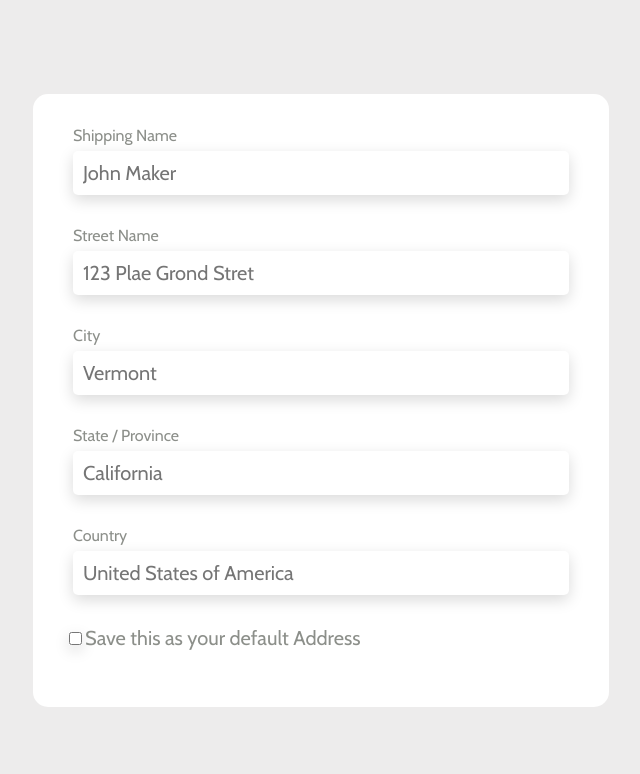
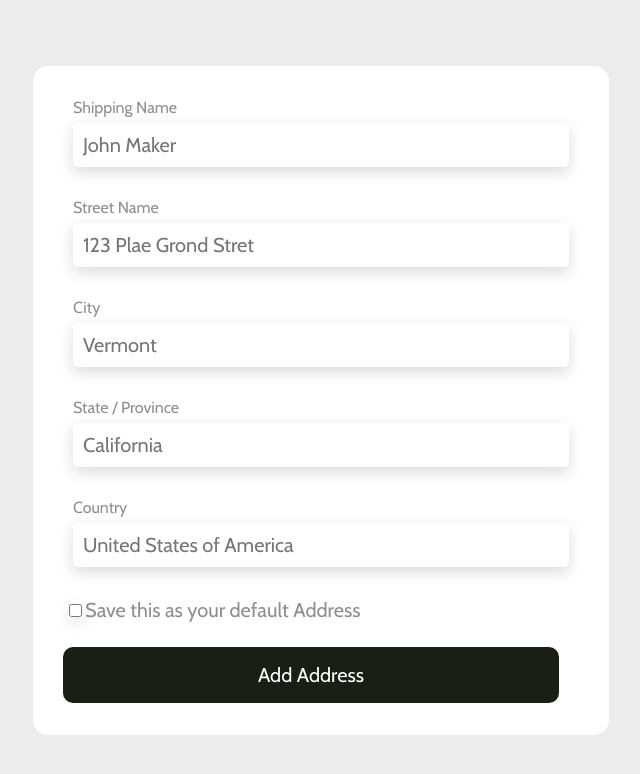
Before and after one commit to campbell-15/ecommerceReactStore, a React (Create React App) app: page /add-address in a window 1280 px wide. Shown: the top 774 px of the page, without its empty margins (319-959 px from the left). Built offline with nearby package versions, Linux system fonts and the light colour scheme.

Commit message:
address page update

```diff
--- a/src/AddAddress.jsx
+++ b/src/AddAddress.jsx
@@ -53,6 +53,9 @@ const AddAddress = () => {
             </label>
             </div>
 
+            <div className="InputArea">
+                <div className="Button">Add Address</div>
+            </div>
 
              </form>
              </div>
```
